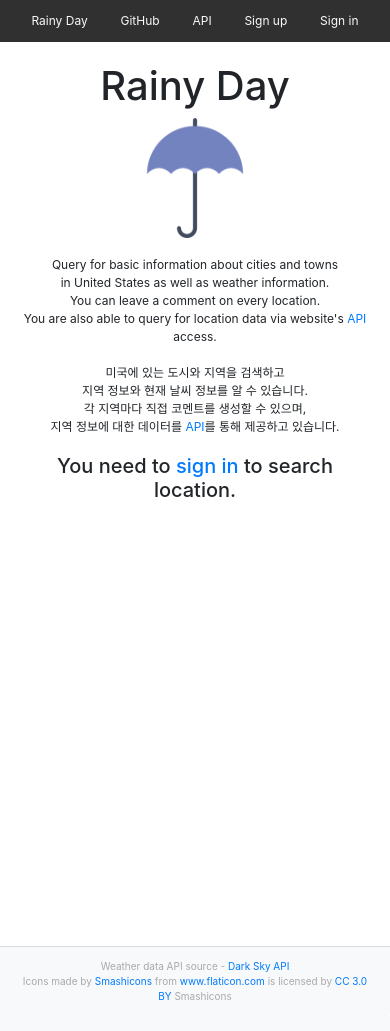
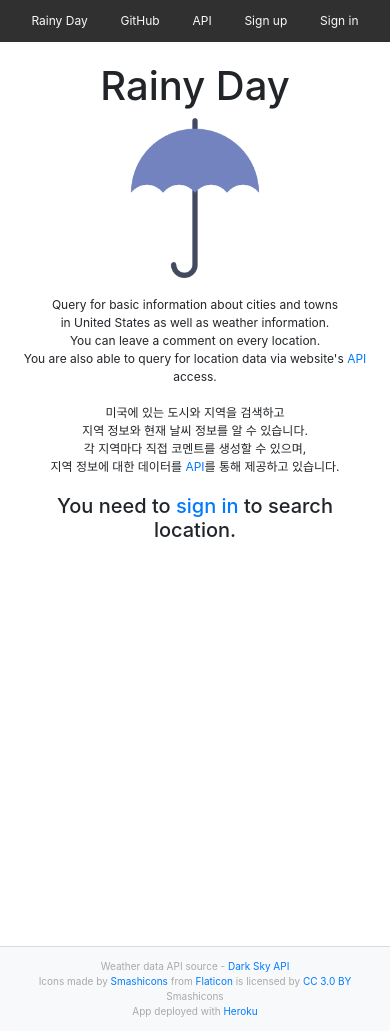
Before and after one commit to syntaxkim/project1-rainyday, a Flask app: page / in a window 390 px wide. Before the commit the page ends 1000 px from the top, so only its background shows below. Run offline with Flask 2, Linux system fonts and the light colour scheme; some libraries are stand-ins or nearby versions.

Commit message:
readme updated

```diff
--- a/static/style.css
+++ b/static/style.css
@@ -36,7 +36,7 @@ html, body {
     }
 
     #umbrella{
-        height: 120px;
+        height: 160px;
     }
 
     #navbar{
--- a/templates/layout.html
+++ b/templates/layout.html
@@ -66,7 +66,8 @@
     <!-- footer -->
     <footer id="footer" class="container-fluid card-footer text-center bg-light">
         <div>Weather data API source - <a href="https://darksky.net/dev" target="_blank">Dark Sky API</a></div>
-        <div id="license">Icons made by <a href="https://www.flaticon.com/authors/smashicons" title="Smashicons">Smashicons</a> from <a href="https://www.flaticon.com/" title="Flaticon">www.flaticon.com</a> is licensed by <a href="http://creativecommons.org/licenses/by/3.0/" title="Creative Commons BY 3.0" target="_blank">CC 3.0 BY</a> Smashicons</div>
+        <div id="license">Icons made by <a href="https://www.flaticon.com/authors/smashicons" target="_blank">Smashicons</a> from <a href="https://www.flaticon.com/" target="_blank">Flaticon</a> is licensed by <a href="http://creativecommons.org/licenses/by/3.0/" title="Creative Commons BY 3.0" target="_blank">CC 3.0 BY</a> Smashicons</div>
+        <div id="heroku">App deployed with <a href="https://www.heroku.com" target="_blank">Heroku</a></div>
     </footer>
 </body>
 </html>
```
Also changed, not shown: README.md.
